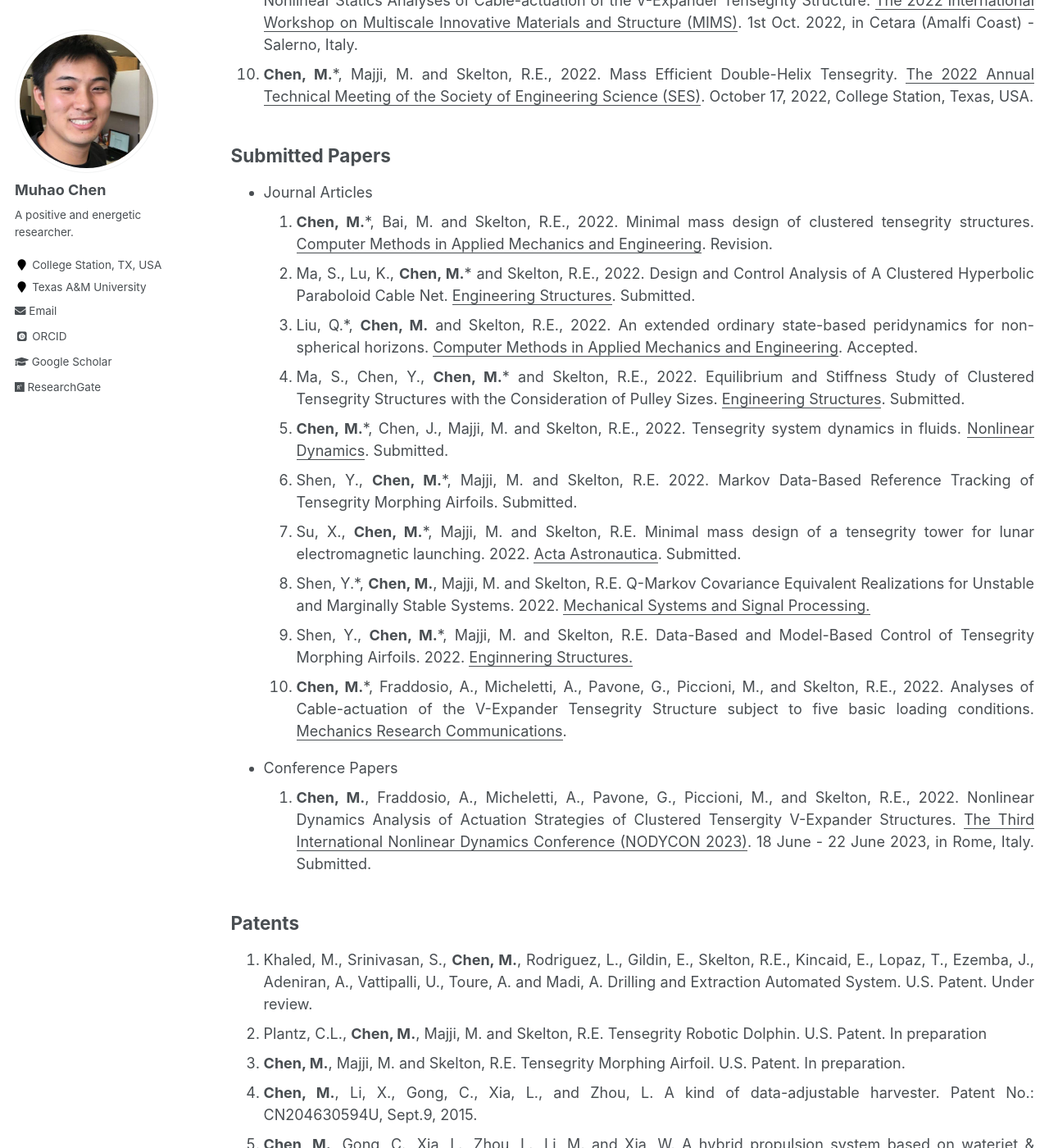
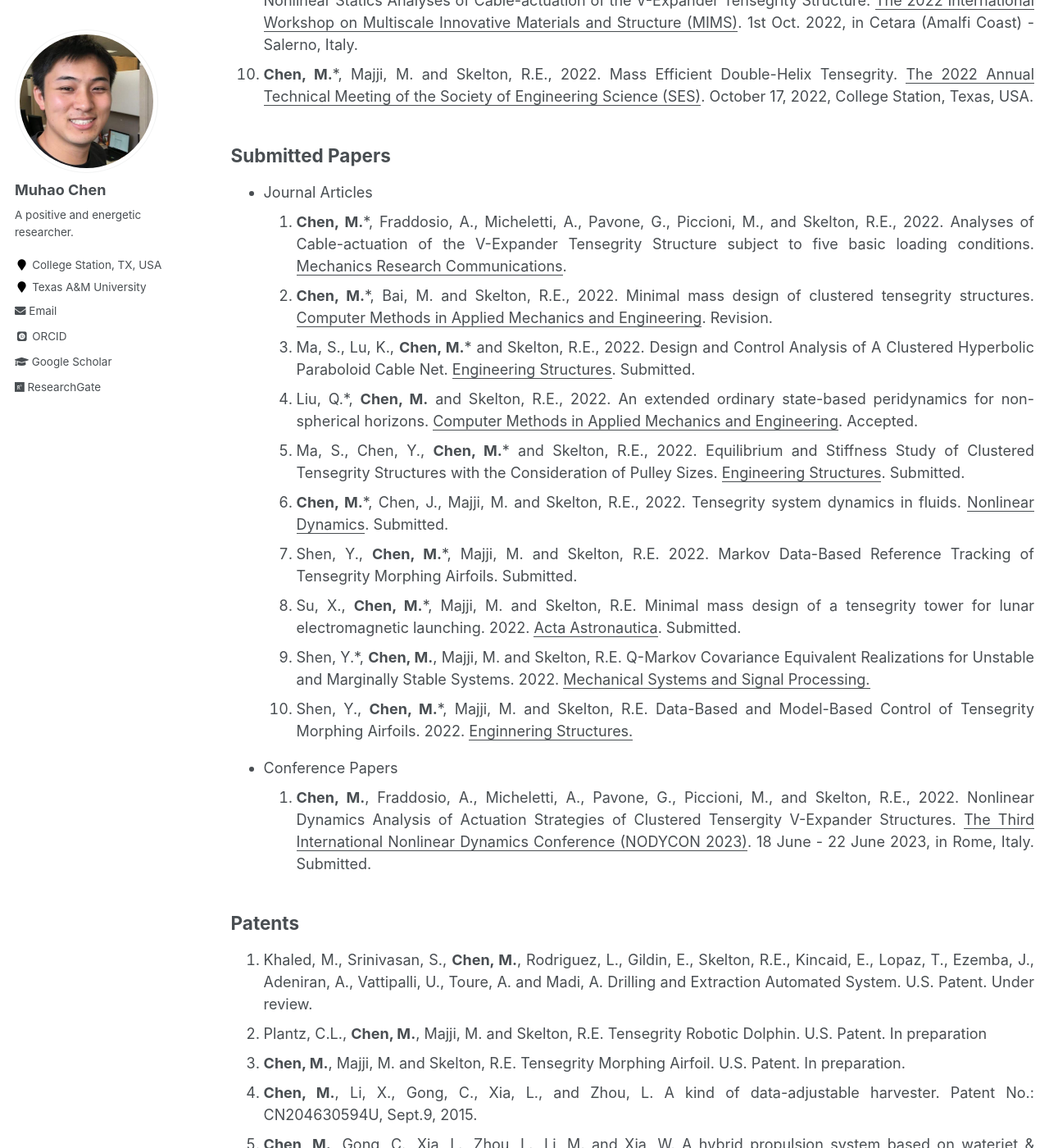
Before and after one commit to Muhao-Chen/muhao-chen.github.io, a Jekyll site: the page built from _pages/publication.md, in a window 1280 px wide and 1400 px high, scrolled down 1941 px. Shown: the whole window at 82% size. Built offline with Jekyll 4.4.1, drawn with Linux system fonts in a browser that asks for light colours; some web fonts are replaced; part of the change alters nothing that is shown.

```diff
--- a/_pages/publication.md
+++ b/_pages/publication.md
@@ -43,6 +43,7 @@ His citation profile is in [Google Scholar](https://scholar.google.com/citations
 
 ## Submitted Papers
 - Journal Articles
+1. **Chen, M.***, Fraddosio, A., Micheletti, A., Pavone, G., Piccioni, M., and Skelton, R.E., 2022. Analyses of Cable-actuation of the V-Expander Tensegrity Structure subject to five basic loading conditions. <u>Mechanics Research Communications</u>.
 1. **Chen, M.***, Bai, M. and Skelton, R.E., 2022. Minimal mass design of clustered tensegrity structures. <u>Computer Methods in Applied Mechanics and Engineering</u>. Revision.
 1. Ma, S., Lu, K., **Chen, M.*** and Skelton, R.E., 2022. Design and Control Analysis of A Clustered Hyperbolic Paraboloid Cable Net. <u>Engineering Structures</u>. Submitted.
 1. Liu, Q.*, **Chen, M.** and Skelton, R.E., 2022. An extended ordinary state-based peridynamics for non-spherical horizons. <u>Computer Methods in Applied Mechanics and Engineering</u>. Accepted.
@@ -52,7 +53,6 @@ His citation profile is in [Google Scholar](https://scholar.google.com/citations
 1. Su, X., **Chen, M.***, Majji, M. and Skelton, R.E. Minimal mass design of a tensegrity tower for lunar electromagnetic launching. 2022. <u>Acta Astronautica</u>. Submitted.
 1. Shen, Y.*, **Chen, M.**, Majji, M. and Skelton, R.E. Q-Markov Covariance Equivalent Realizations for Unstable and Marginally Stable Systems. 2022. <u>Mechanical Systems and Signal Processing. </u>
 1. Shen, Y., **Chen, M.***, Majji, M. and Skelton, R.E. Data-Based and Model-Based Control of Tensegrity Morphing Airfoils. 2022. <u>Enginnering Structures.</u>
-1. **Chen, M.***, Fraddosio, A., Micheletti, A., Pavone, G., Piccioni, M., and Skelton, R.E., 2022. Analyses of Cable-actuation of the V-Expander Tensegrity Structure subject to five basic loading conditions. <u>Mechanics Research Communications</u>.
 
 <!-- 1. Shen, Y.*, **Chen, M.**, Majji, M. and Skelton, R.E. Q-Markov Covariance Equivalent Realizations for Unstable and Marginally Stable Systems.
 1. **Chen, M.*** and Skelton, R.E., 2022. Mass efficient Double-Helix Tensegrity for underwater, land, air, and space applications. <u>Computer Methods in Applied Mechanics and Engineering</u>.-->
```
